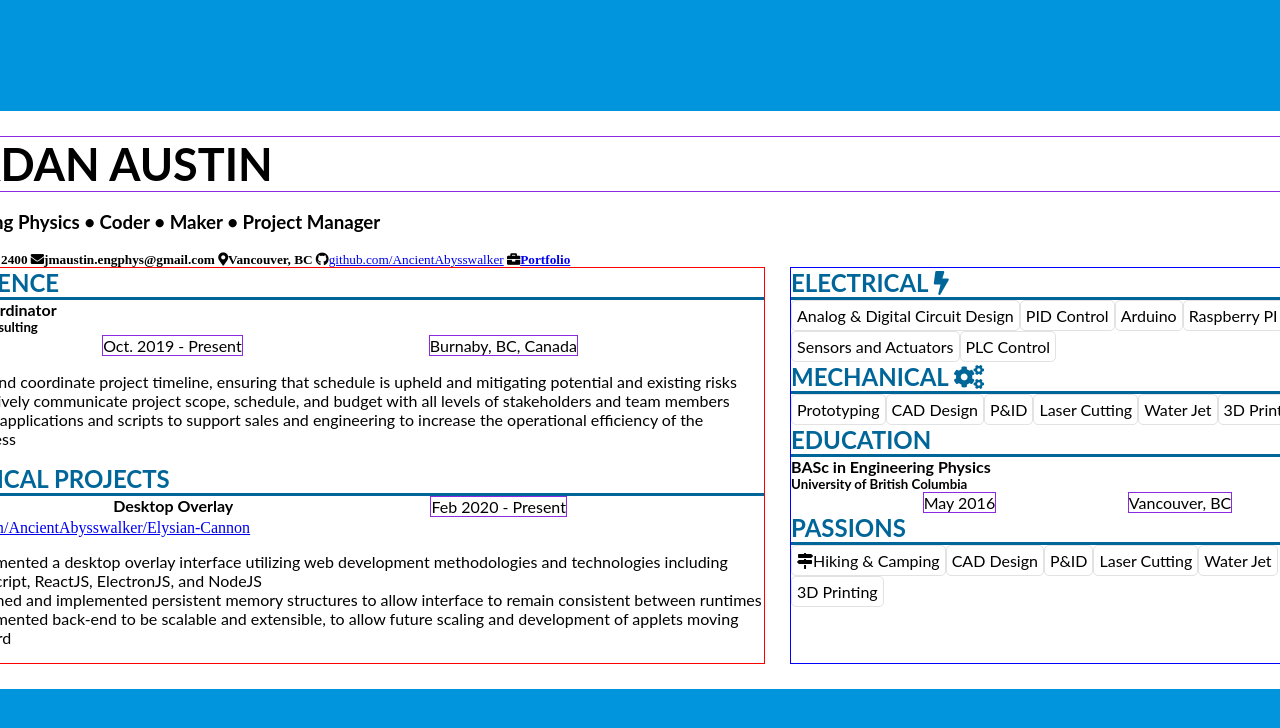
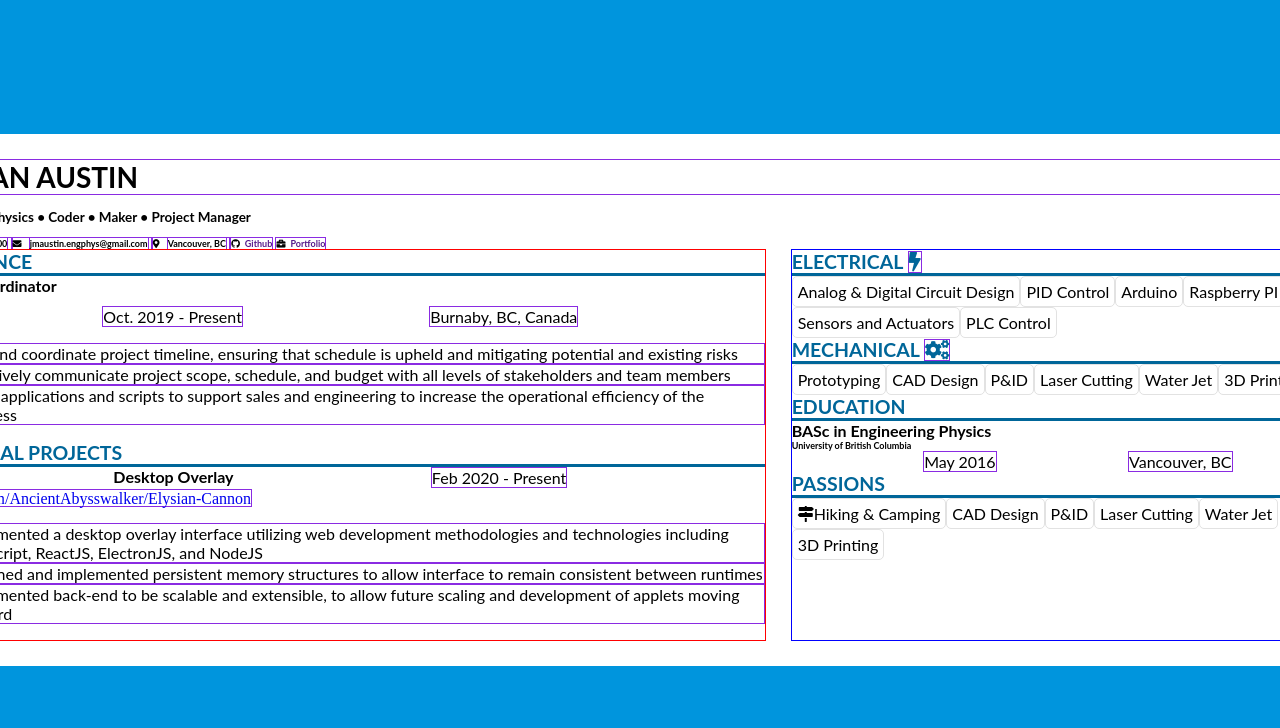
Before and after one commit to AncientAbysswalker/json-to-resume-renderer, a plain HTML site: page index.html in a window 1280 px wide. Shown: the top 728 px of the page. Drawn offline with nearby package versions, Linux system fonts and the light colour scheme.

Commit message:
>Completed js for header region >Updated HTML & CSS >Updted JSON to fit newly discovered requirements

```diff
--- a/index.html
+++ b/index.html
@@ -9,19 +9,28 @@
   </head>
   <body>
     <div class="resume-container">
-      <h1>Jordan Austin</h1>
-      <h3>Engineering Physics • Coder • Maker • Project Manager</h3>
+      <h1 id="name">No Name</h1>
+      <h3 id="subheader">No • List • Of • Things</h3>
       <h5>
-        <span class="fas fa-phone">+1 (604) 614 2400</span>
-        <span class="fas fa-envelope">jmaustin.engphys@gmail.com</span>
-        <span class="fas fa-map-marker-alt">Vancouver, BC</span>
-        <span class="fab fa-github"
-          ><a href="github.com/AncientAbysswalker"
-            >github.com/AncientAbysswalker</a
-          ></span
+        <span class="icon-left"
+          ><i class="fas fa-phone"></i>
+          <span id="phone">No Phone</span>
+        </span>
+        <span class="icon-left"
+          ><i class="fas fa-envelope"></i>
+          <span id="email">No Email</span>
+        </span>
+        <span class="icon-left"
+          ><i class="fas fa-map-marker-alt"></i>
+          <span id="location">No Location</span>
+        </span>
+        <span class="icon-left"
+          ><i class="fab fa-github"></i
+          ><a id="github" href="">No Github</a></span
         >
-        <span class="fas fa-briefcase"
-          ><a href="ancientabysswalker.github.io">Portfolio</a></span
+        <span class="icon-left"
+          ><i class="fas fa-briefcase"></i
+          ><a id="portfolio" href="">No Portfolio</a></span
         >
       </h5>
 
@@ -177,6 +186,7 @@
       </p>
     </div> -->
 
-    <!-- <script src="dist/pathfinding.js"></script> -->
+    <script src="https://ajax.googleapis.com/ajax/libs/jquery/3.5.1/jquery.min.js"></script>
+    <script src="script.js"></script>
   </body>
 </html>
--- a/resume.json
+++ b/resume.json
@@ -9,8 +9,8 @@
   "phone": "+1 (604) 614 2400",
   "email": "jmaustin.engphys@gmail.com",
   "location": "Vancouver, BC",
-  "github": "github.com/AncientAbysswalker",
-  "portfolio": "ancientabysswalker.github.io",
+  "github": "https://github.com/AncientAbysswalker",
+  "portfolio": "https://ancientabysswalker.github.io",
   "experience": [
     {
       "role": "Project Coordinator",
--- /dev/null
+++ b/script.js
@@ -0,0 +1,61 @@
+//const fieldName = document.getElementById("name");
+// const closeBtn = document.getElementById("close-btn")! as HTMLButtonElement;
+// const rules = document.getElementById("rules")! as HTMLDivElement;
+
+// Set the name field of the resume
+function setName(val) {
+  if (val) $("#name").html(val);
+}
+
+// Set the subheader field of the resume
+function setSubHeader(arr) {
+  if (arr && arr.length > 0) $("#subheader").html(arr.join(" • "));
+}
+
+// Set the phone field of the resume
+function setPhone(val) {
+  if (val) $("#phone").html(val);
+}
+
+// Set the phone field of the resume
+function setEmail(val) {
+  if (val) $("#email").html(val);
+}
+
+// Set the phone field of the resume
+function setLocation(val) {
+  if (val) $("#location").html(val);
+}
+
+// Set the phone field of the resume
+function setGithub(val) {
+  if (val) {
+    $("#github").html("Github");
+    $("#github").attr("href", val);
+  }
+}
+
+// Set the phone field of the resume
+function setPortfolio(val) {
+  if (val) {
+    $("#portfolio").html("Portfolio");
+    $("#portfolio").attr("href", val);
+  }
+}
+
+// Read in the JSON file using jQuery
+$.getJSON("resume.json", (data) => {
+  console.log(data);
+  // Set fields in the header region
+  setName(data.name);
+  setSubHeader(data.name_subheader);
+  setPhone(data.phone);
+  setEmail(data.email);
+  setLocation(data.location);
+  setGithub(data.github);
+  setPortfolio(data.portfolio);
+
+  // Set fields in the left column
+
+  // Set fields in the right column
+});
--- a/style.css
+++ b/style.css
@@ -20,14 +20,17 @@ body {
   margin: 0;
 }
 
-p {
+p,
+span,
+li {
+  font-size: 10;
   margin-top: 0px;
   margin-bottom: 0px;
   border: blueviolet 1px solid;
 }
 
 h1 {
-  font-size: 45px;
+  font-size: 28px;
   text-transform: uppercase;
   margin: 0;
   color: black;
@@ -35,17 +38,24 @@ h1 {
 }
 
 h2 {
+  font-size: 19.5px;
   text-transform: uppercase;
   color: var(--main-color);
   border-bottom: solid var(--main-color) 3px;
   margin: 0;
 }
 
+h3 {
+  font-size: 13.5px;
+}
+
 h4 {
+  font-size: 15;
   margin: 0;
 }
 
 h5 {
+  font-size: 9px;
   margin: 0;
 }
 
@@ -184,6 +194,18 @@ canvas {
 
 /* Most likely delete above styles */
 
+a {
+  text-decoration: none;
+}
+
+.icon-left > i {
+  padding-right: 5px;
+}
+
+.icon-right > i {
+  padding-left: 5px;
+}
+
 .column-container {
   display: flex;
   justify-content: space-evenly;
```
